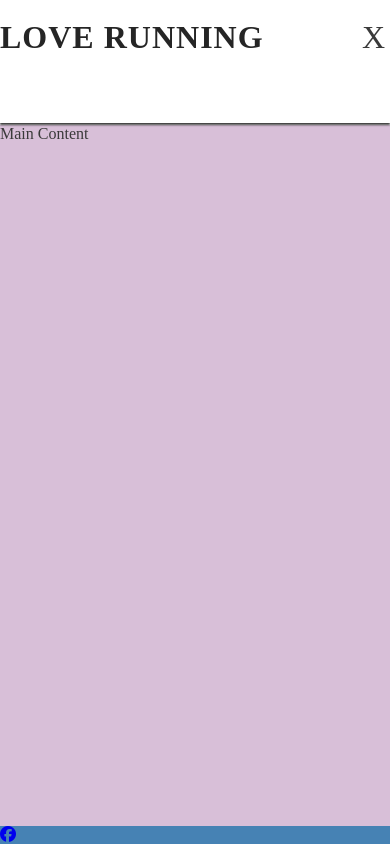
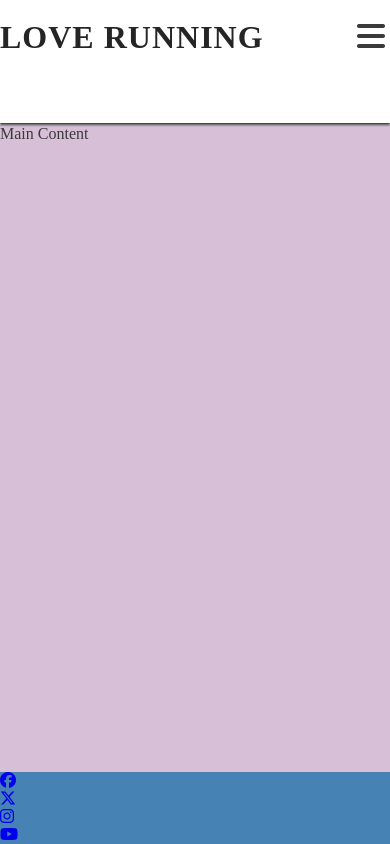
Before and after one commit to Ebuka-martins/LOVE-RUNNING-PROJECT, a plain HTML site: page index.html in a window 390 px wide. Drawn offline with Linux system fonts and the light colour scheme.

Commit message:
add remaining i links to footer

```diff
--- a/index.html
+++ b/index.html
@@ -29,7 +29,7 @@
       <h1 id="logo">Love Running</h1>
     </a>
     <input type="checkbox" id="nav-toggle" name="nav-toggle">
-    <label for="nav-toggle" class="nav-toggle-label">X</label>
+    <label for="nav-toggle" class="nav-toggle-label"><i class="fa-solid fa-bars"></i></label>
     <nav>
       <ul id="menu">
         <li><a href="" class="active">Home</a></li>
@@ -47,7 +47,17 @@
   <footer>
     <ul>
       <li><a href="https://www.facebook.com/" target="_blank" rel="noopener"
-          aria-label="for screen navigation user to navigater our site"><i class="fa-brands fa-facebook"></i></a></li>
+          aria-label="visit our facebook page (open in a new tab)"><i class="fa-brands fa-facebook"></i></a></li>
+
+      <li><a href="https://twitter.com/?lang=en" target="_blank" rel="noopener"
+          aria-label="visit our X page (open in a new tab)"><i class="fa-brands fa-x-twitter"></i></a></li>
+
+      <li><a href="https://www.instagram.com/" target="_blank" rel="noopener"
+          aria-label="visit our instagram page (open in a new tab)"><i class="fa-brands fa-instagram"></i></a></li>
+
+      <li><a href="https://www.youtube.com/" target="_blank" rel="noopener"
+          aria-label="visit our youtube page (open in a new tab)"><i class="fa-brands fa-youtube"></i></a></li>
+
     </ul>
   </footer>
 
```
